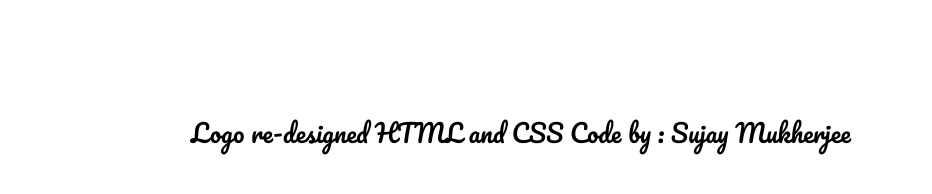
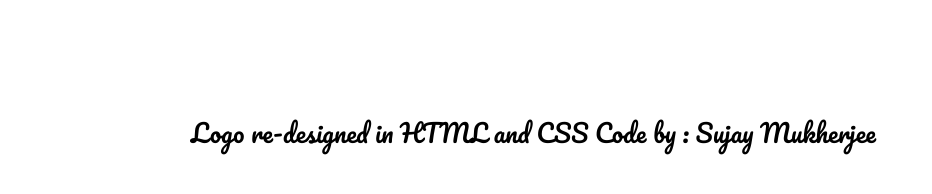
Before and after one commit to devsujay19/Apple-Logo, a plain HTML site: page index.html in a window 1280 px wide. Shown: the part 492-686 px from the top of the page, 129-1061 px from the left. Drawn offline with Linux system fonts and the light colour scheme.

Commit message:
Update index.html

```diff
--- a/index.html
+++ b/index.html
@@ -22,7 +22,7 @@
     </div>
 
     <div class="credit-container">
-      <div class="credit-text">Logo re-designed HTML and CSS Code by : Sujay Mukherjee</div>
+      <div class="credit-text">Logo re-designed in HTML and CSS Code by : Sujay Mukherjee</div>
     </div>
 
     <a href="https://gtithub.com/devsujay19/Apple-Logo">
```
